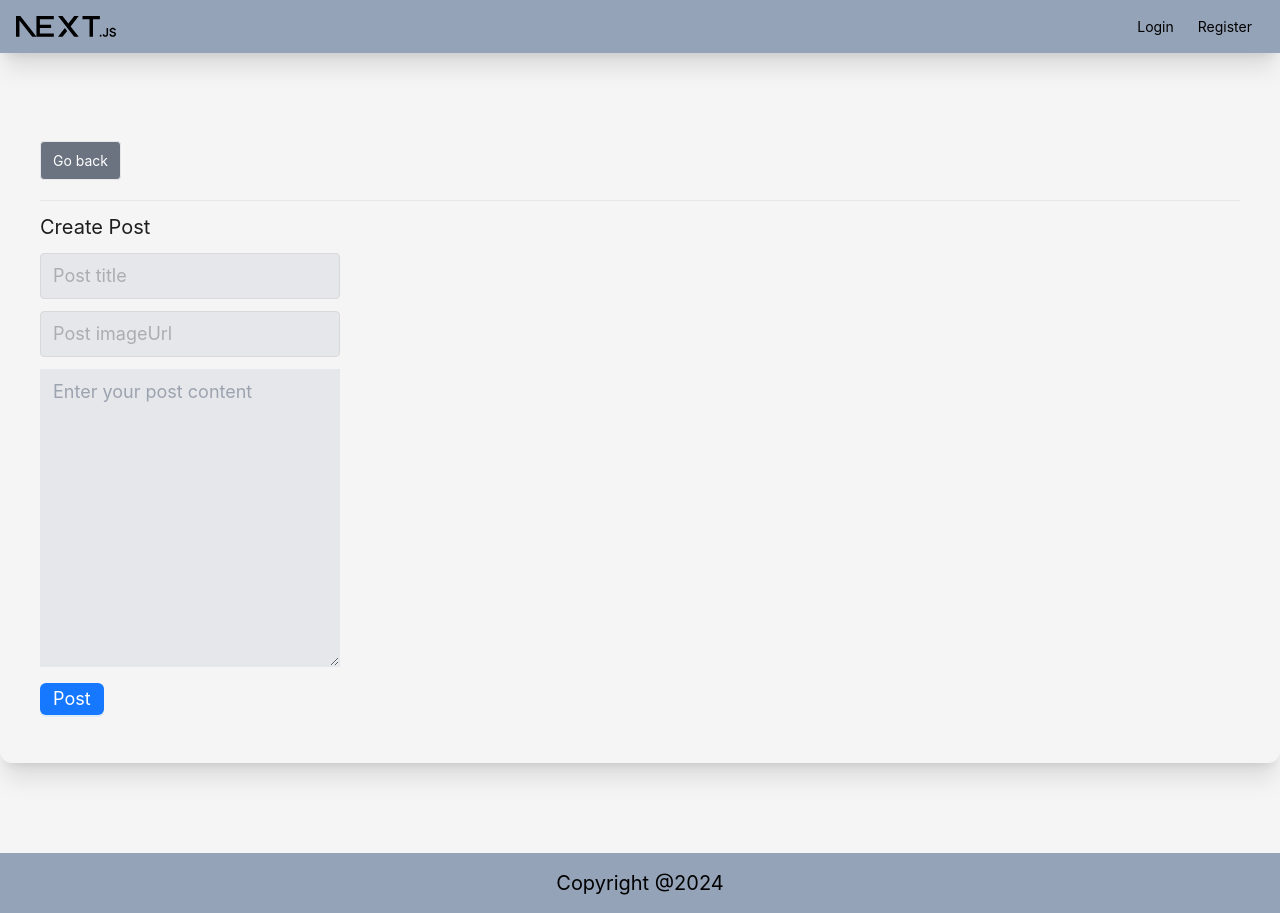
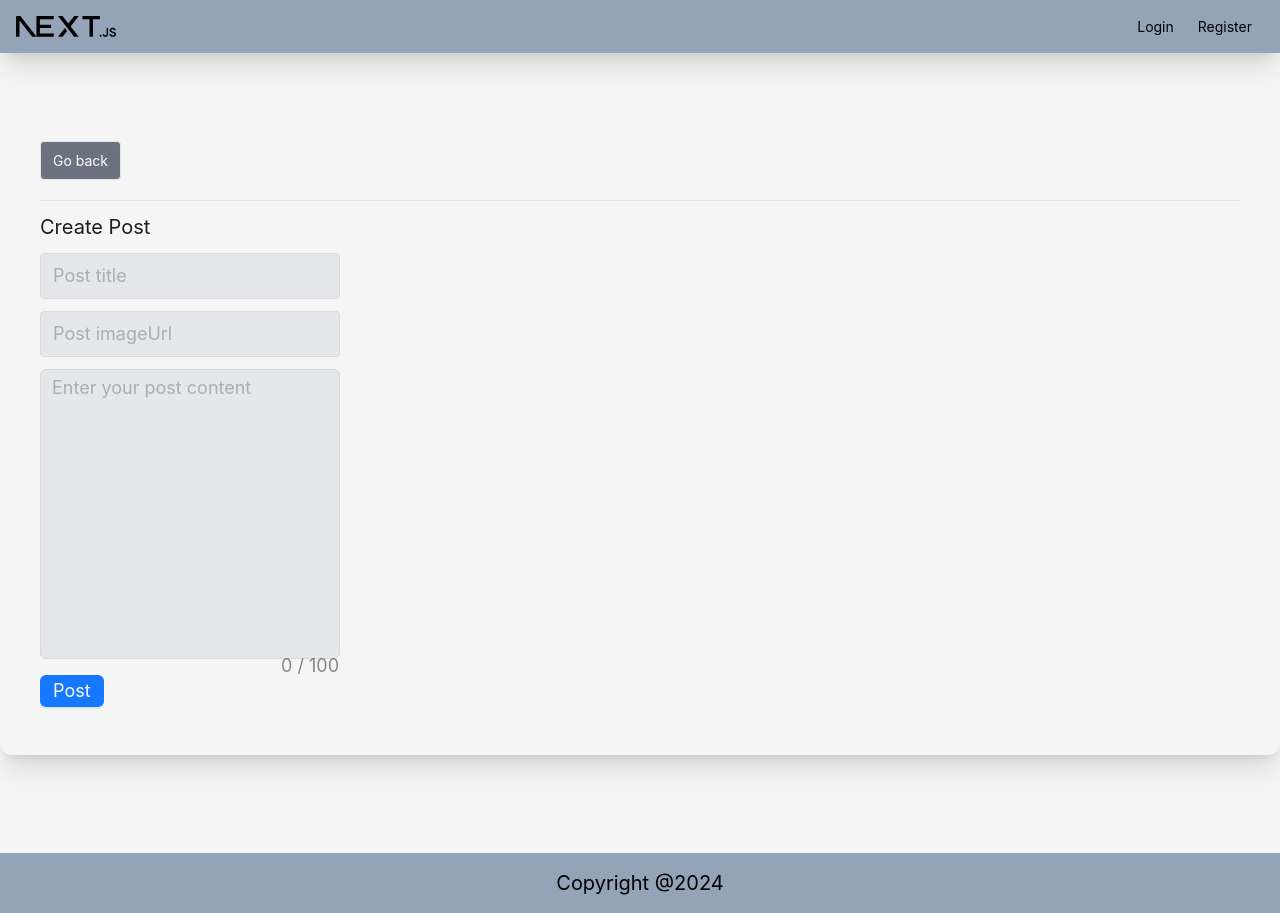
Before and after one commit to MarkMPW/dashboard-ui-nextjs-antd, a Next.js app: page /create in a window 1280 px wide. Built offline with nearby package versions, Linux system fonts and the light colour scheme.

Commit message:
refactor: 💡 use ant design text area

```diff
--- a/src/components/CustomInput.tsx
+++ b/src/components/CustomInput.tsx
@@ -12,6 +12,8 @@ interface CustomInputType extends FieldProps {
   rows?: number
   cols?: number
 }
+
+const { TextArea } = Input
 
 const CustomInput: React.FC<CustomInputType> = ({
   field,
@@ -33,15 +35,16 @@ const CustomInput: React.FC<CustomInputType> = ({
         </label>
       ) : null}
       {textArea ? (
-        <textarea
+        <TextArea
           {...field}
           className='w-[300px] block bg-gray-200 border py-2 px-3 text-lg my-2'
           placeholder={placeholder}
           value={meta.value}
           required
           onChange={form.handleChange}
-          cols={cols}
-          rows={rows}
+          maxLength={100}
+          showCount
+          autoSize={{ minRows: rows, maxRows: cols }}
         />
       ): (
         <Input
```
